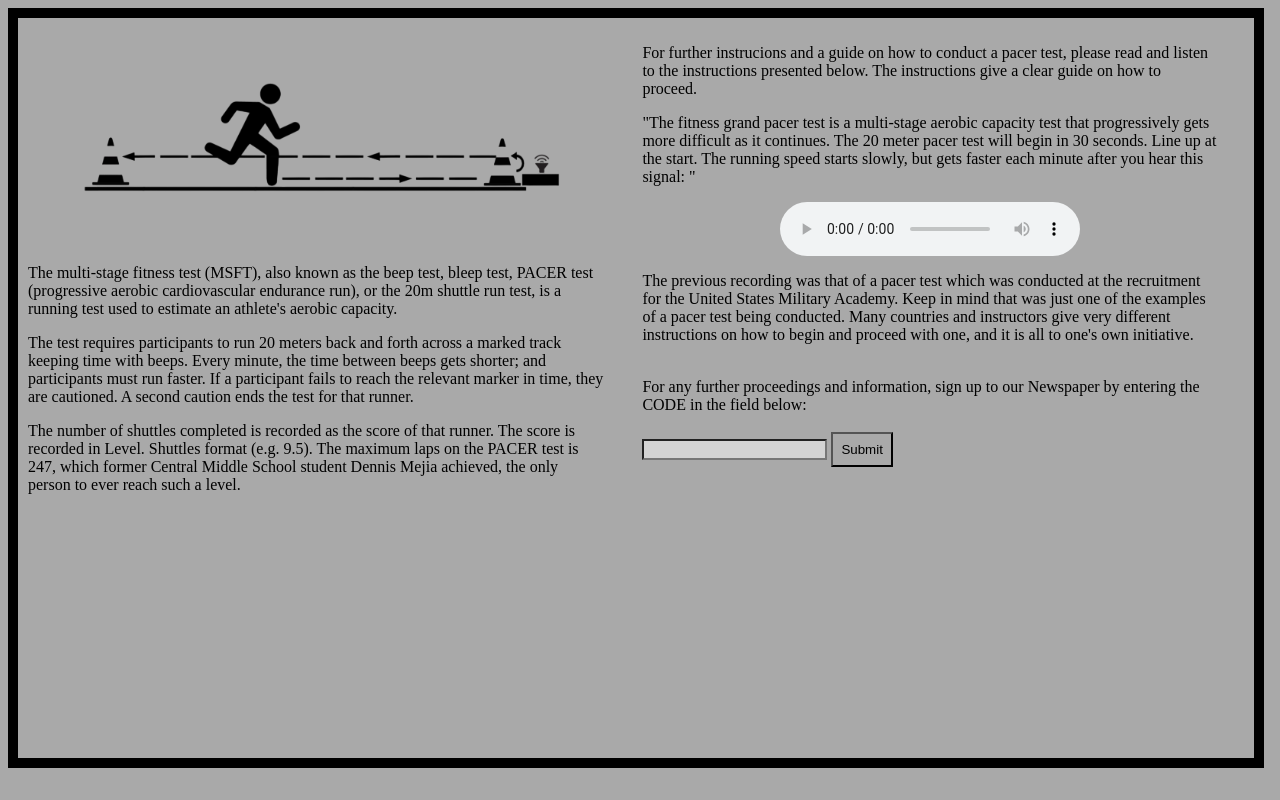
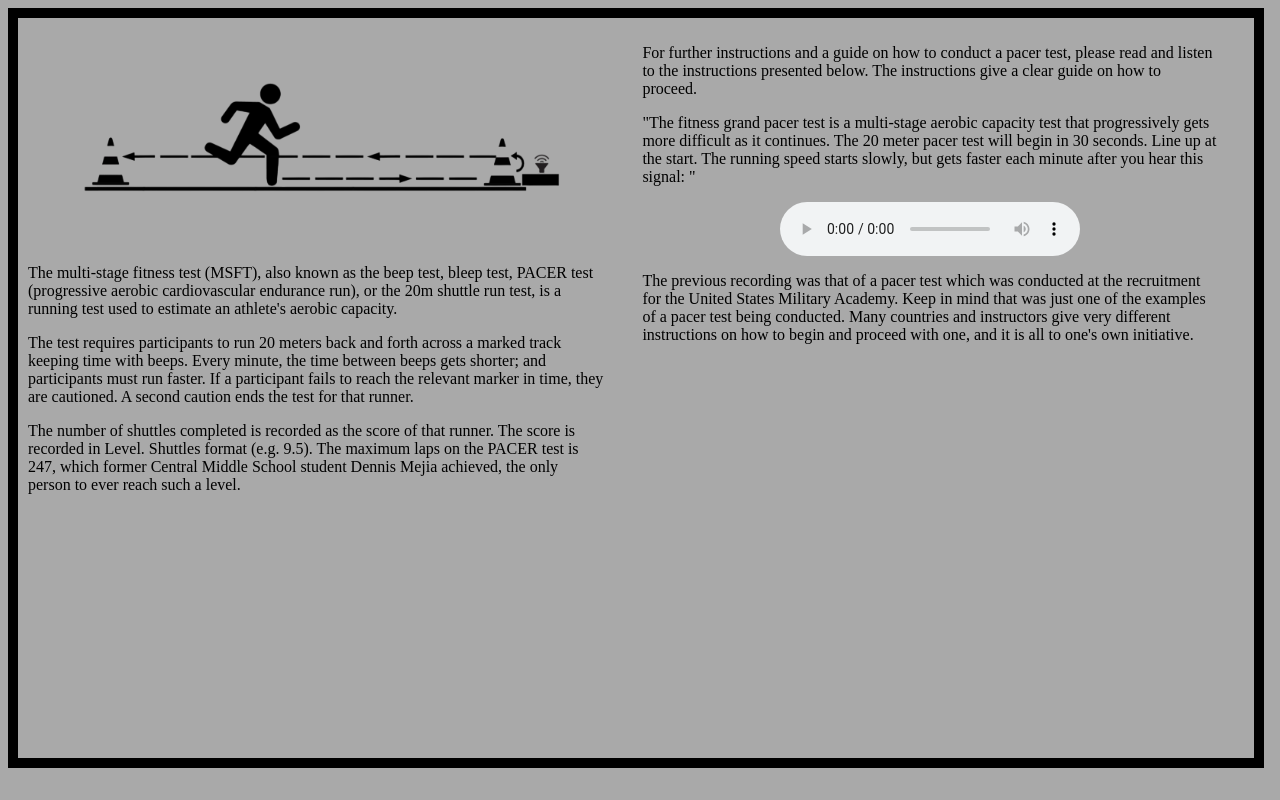
Before and after one commit to mapokapo/mozak-arg, a website: page private/2.html in a window 1280 px wide. Drawn offline with Linux system fonts and the light colour scheme.

Commit message:
fix: izbrisano staticko mijenjanje lokacije i provjera odgovora

```diff
--- a/private/2.html
+++ b/private/2.html
@@ -34,7 +34,7 @@
       <div id="spacer"></div>
       <div>
         <p>
-          For further instrucions and a guide on how to conduct a pacer test,
+          For further instructions and a guide on how to conduct a pacer test,
           please read and listen to the instructions presented below. The
           instructions give a clear guide on how to proceed.
         </p>
@@ -57,33 +57,11 @@
           the recruitment for the United States Military Academy. Keep in mind
           that was just one of the examples of a pacer test being conducted.
           Many countries and instructors give very different instructions on how
-          to begin and proceed with one, and it is all to one's own
-          initiative.<br /><br />
-        </p>
-        <p>
-          For any further proceedings and information, sign up to our Newspaper
-          by entering the CODE in the field below: <br /><br />
-          <input
-            type="text"
-            id="CODE" />
-          <button
-            type="button"
-            onclick="Submit()"
-            id="submit">
-            Submit
-          </button>
+          to begin and proceed with one, and it is all to one's own initiative.
         </p>
       </div>
     </div>
   </body>
-
-  <script>
-    function Submit() {
-      if (document.getElementById("CODE").value == "AUDITORY CORTEX") {
-        window.location.replace("3.html");
-      }
-    }
-  </script>
 
   <style>
     body {
```
Also changed, not shown: private/6.html (+1 -1 lines).
